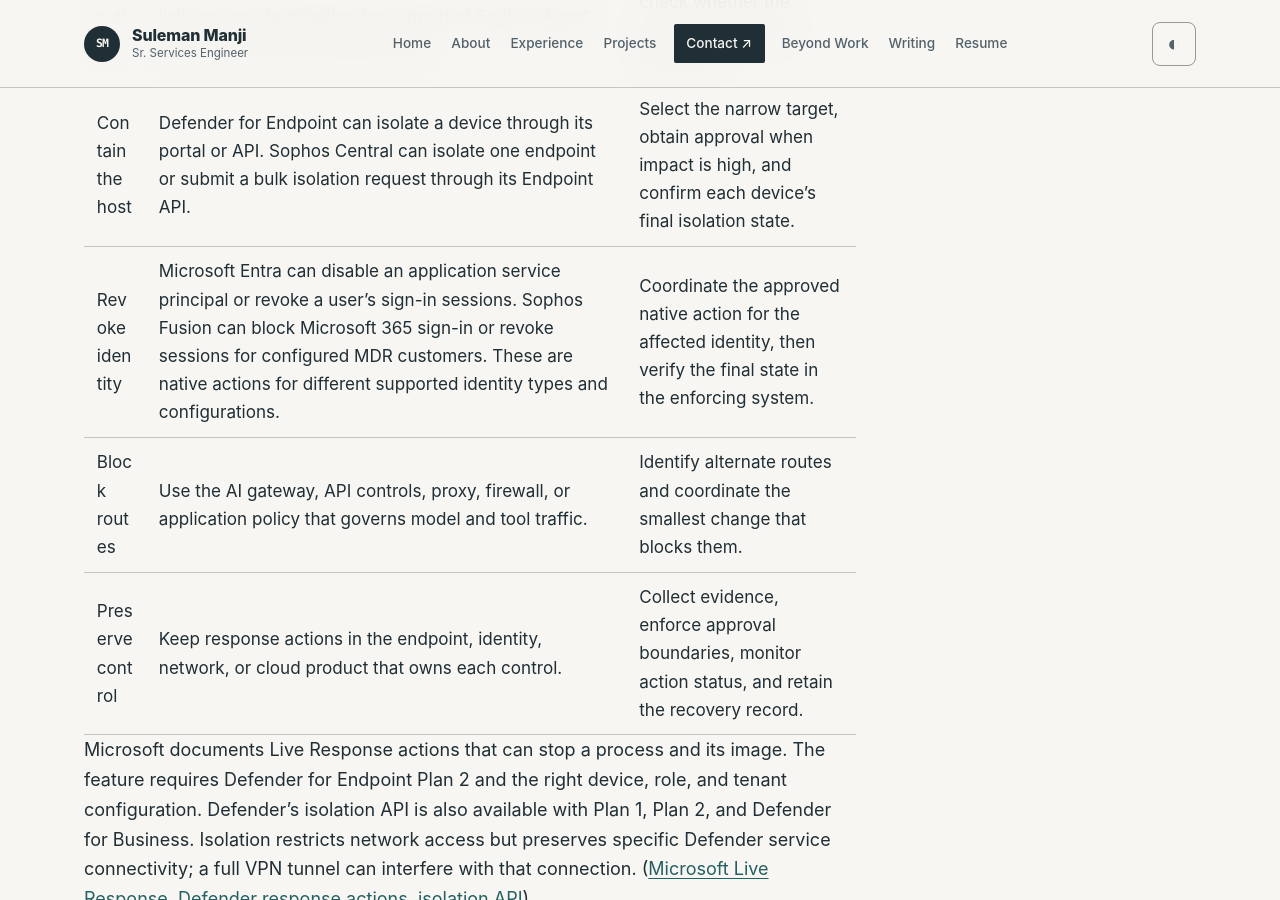
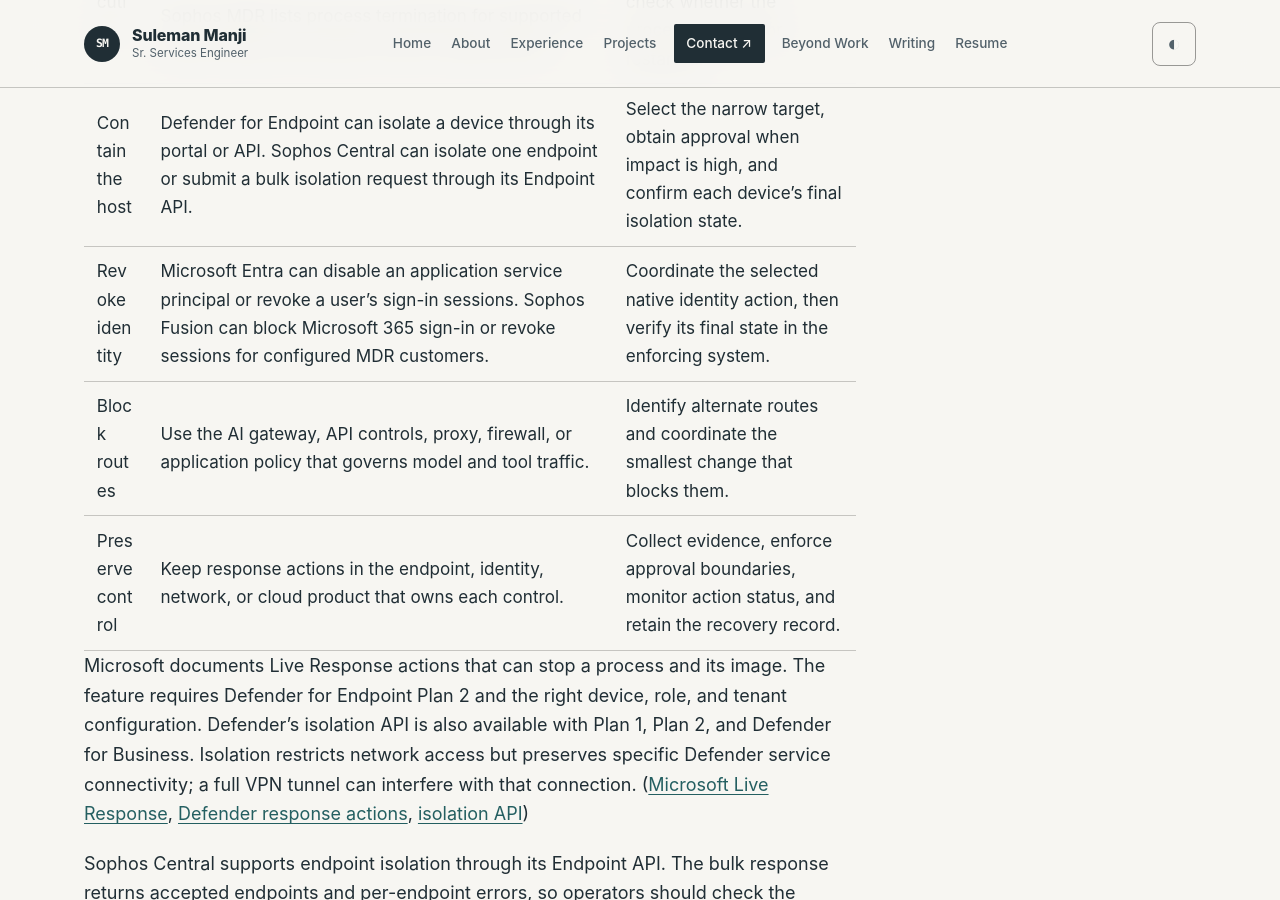
Before and after one commit to ssmanji89/sulemanji-port, a Jekyll site: the page built from notes/build-an-ai-kill-switch-defender-sophos-agentic-ops.md, in a window 1280 px wide and 900 px high, scrolled down 1898 px. Built offline with Jekyll 4.4.1, drawn with Linux system fonts in a browser that asks for light colours.

Commit message:
docs: publish build-an-ai-kill-switch-defender-sophos-agentic-ops

```diff
--- a/notes/build-an-ai-kill-switch-defender-sophos-agentic-ops.md
+++ b/notes/build-an-ai-kill-switch-defender-sophos-agentic-ops.md
@@ -5,7 +5,7 @@
 description: "Combine endpoint response, identity controls, and a bounded operations workflow to stop a misbehaving AI agent with tools your organization already runs."
 permalink: /notes/build-an-ai-kill-switch-defender-sophos-agentic-ops
 published: true
-published_on: 2026-11-03
+published_on: "2026-11-03"
 publication_family: technical-guide
 commercial_intent: none
 disclosure_required: false
@@ -40,7 +40,7 @@
 | --- | --- | --- |
 | Stop execution | Defender for Endpoint Live Response can remediate supported processes. Sophos Live Response supports endpoint investigation and remediation; Sophos MDR lists process termination for supported Sophos Agent and Sophos Sensor deployments. | Resolve the endpoint and process, choose an approved response, and check whether the process stopped or restarted. |
 | Contain the host | Defender for Endpoint can isolate a device through its portal or API. Sophos Central can isolate one endpoint or submit a bulk isolation request through its Endpoint API. | Select the narrow target, obtain approval when impact is high, and confirm each device's final isolation state. |
-| Revoke identity | Microsoft Entra can disable an application service principal or revoke a user's sign-in sessions. Sophos Fusion can block Microsoft 365 sign-in or revoke sessions for configured MDR customers. These are native actions for different supported identity types and configurations. | Coordinate the approved native action for the affected identity, then verify the final state in the enforcing system. |
+| Revoke identity | Microsoft Entra can disable an application service principal or revoke a user's sign-in sessions. Sophos Fusion can block Microsoft 365 sign-in or revoke sessions for configured MDR customers. | Coordinate the selected native identity action, then verify its final state in the enforcing system. |
 | Block routes | Use the AI gateway, API controls, proxy, firewall, or application policy that governs model and tool traffic. | Identify alternate routes and coordinate the smallest change that blocks them. |
 | Preserve control | Keep response actions in the endpoint, identity, network, or cloud product that owns each control. | Collect evidence, enforce approval boundaries, monitor action status, and retain the recovery record. |
 
```
